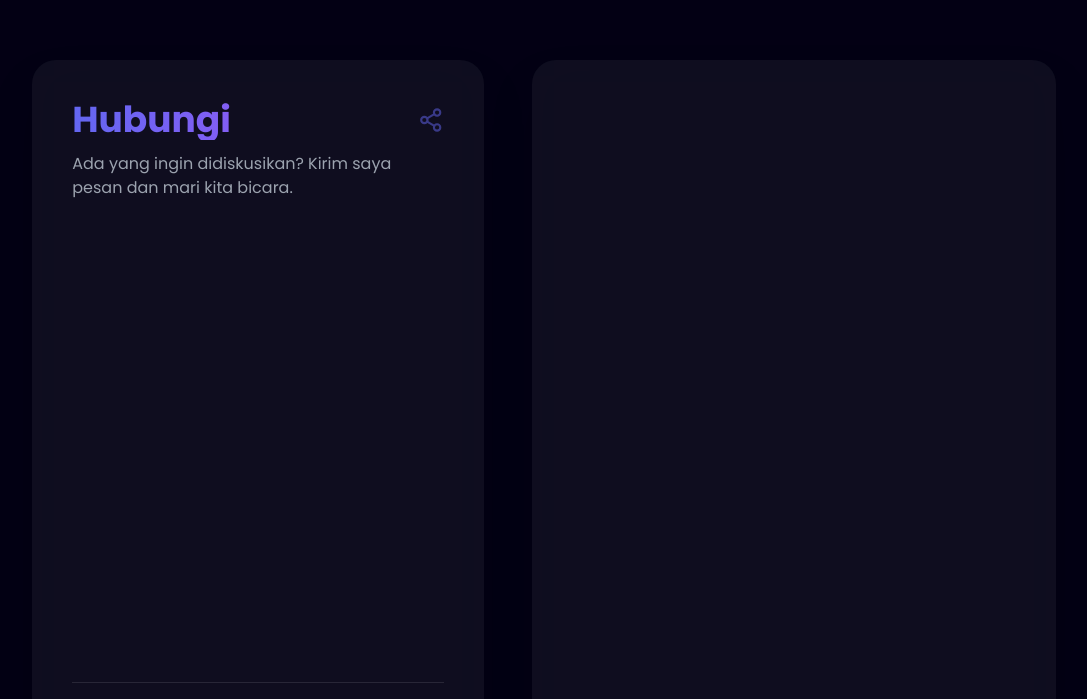
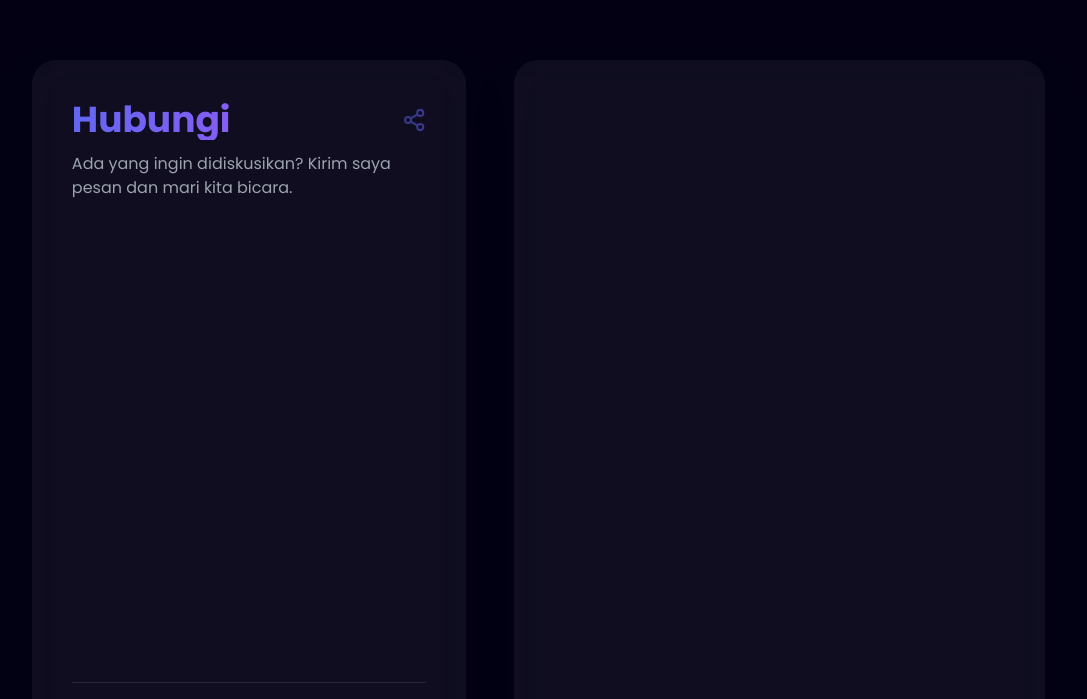
Before and after one commit to ramsyparker/portofolio-ramsy, a React (Vite) app: page / in a window 1280 px wide. Shown: the part 2261-2960 px from the top of the page, without its empty margins (106-1193 px from the left). Built offline with nearby package versions, Linux system fonts and the light colour scheme; no server answers; the database is empty.

Commit message:
Fix Layout Contact

```diff
--- a/src/Pages/Contact.jsx
+++ b/src/Pages/Contact.jsx
@@ -114,7 +114,7 @@ const ContactPage = () => {
       </div>
 
       <div
-        className="h-auto py-10 flex items-center justify-center px-[5%] md:px-0"
+        className="h-auto py-10 flex items-center justify-center 2xl:pr-[3.1%] lg:pr-[3.8%]  md:px-0"
         id="Contact"
       >
         <div className="container px-[1%] grid grid-cols-1 sm:grid-cols-1 md:grid-cols-1 lg:grid-cols-[45%_55%] 2xl:grid-cols-[35%_65%] gap-12" >
@@ -205,7 +205,7 @@ const ContactPage = () => {
             </div>
           </div>
 
-          <div className="lg:mr-[5%] bg-white/5 backdrop-blur-xl rounded-3xl p-3 py-3 md:p-10 md:py-8 shadow-2xl transform transition-all duration-500 hover:shadow-[#6366f1]/10">
+          <div className="  bg-white/5 backdrop-blur-xl rounded-3xl p-3 py-3 md:p-10 md:py-8 shadow-2xl transform transition-all duration-500 hover:shadow-[#6366f1]/10">
             <Komentar />
           </div>
         </div>
```
